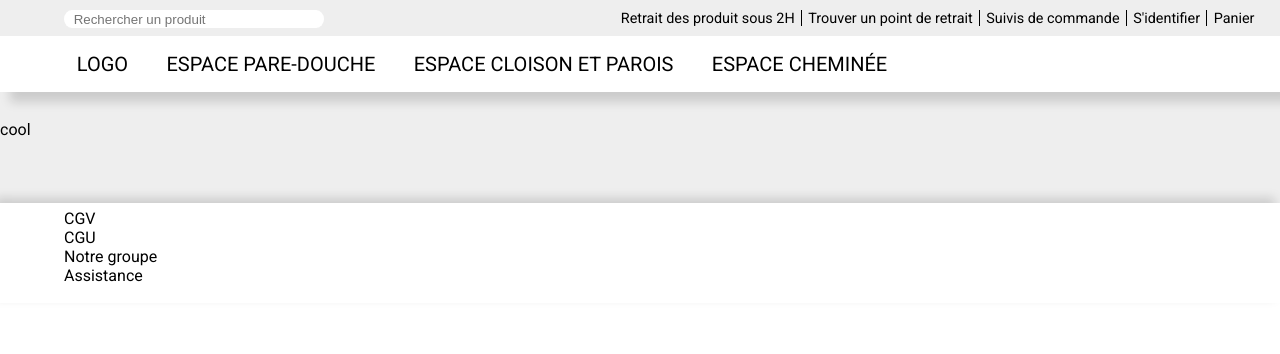
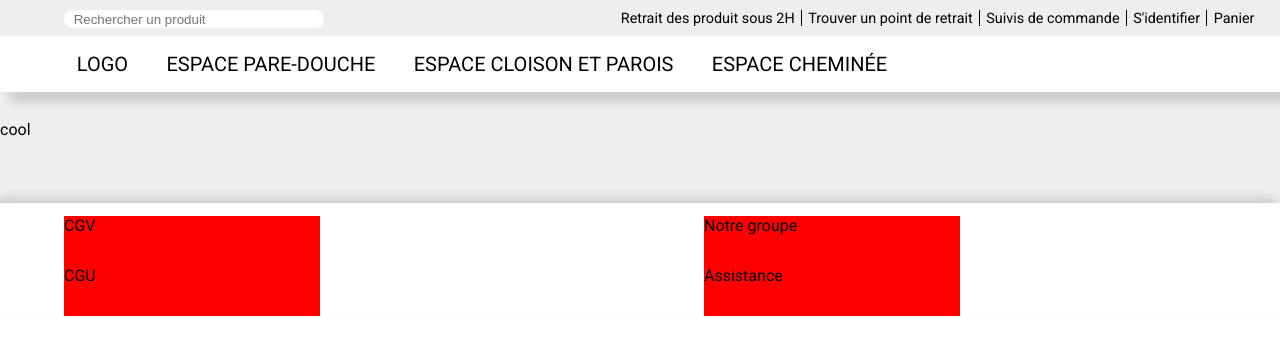
Before and after one commit to JulienKEIFF/maquette1, a Vue app: page /product in a window 1280 px wide. Shown: the top 354 px of the page. Built offline with nearby package versions, Linux system fonts and the light colour scheme.

Commit message:
modif footer

```diff
--- a/src/components/footerVue.vue
+++ b/src/components/footerVue.vue
@@ -27,13 +27,15 @@ export default {
     box-shadow: -5px -5px 10px rgba(0, 0, 0, 0.15);
     display: flex;
     flex-direction: column;
+    flex-wrap: wrap;
+    padding-top: 1%;
     .footer-links{
+      flex: 1 0 45%;
       position: relative;
       left: 5%;
+      height: 1%;
       width: 20%;
-      &:first-of-type{
-        margin-top: 0.5%;
-      }
+      background: red;
     }
   }
 </style>
--- a/src/components/navbar.vue
+++ b/src/components/navbar.vue
@@ -23,7 +23,7 @@ export default {
   },
   methods: {
     checkPath: function(value){
-      if(value == 0) { this.$router.push({ path: '/' }) };
+      if(value == 0 && this.$route.path !== "/") { this.$router.push({ path: '/' }) };
       if(value == 1) { this.$router.push({ path: '/product' }) };
     }
   }
```
